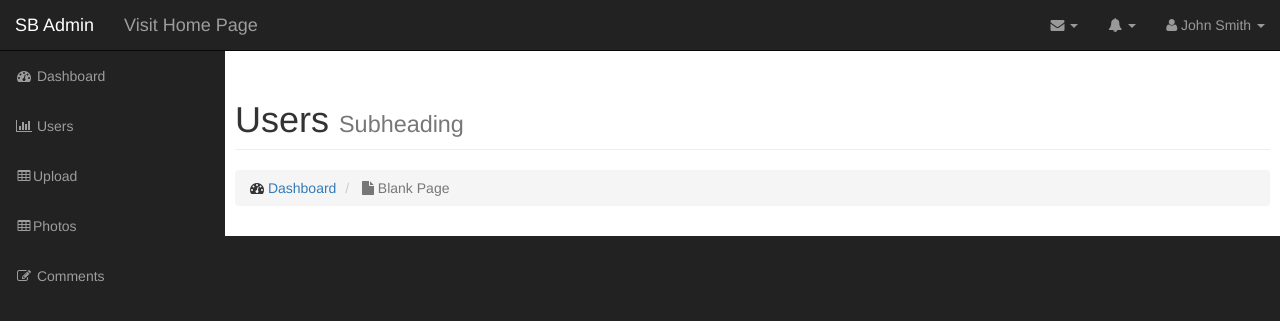
After one commit to chokrihamza/photo_galary-project-with-php-oop, a PHP site: page /admin/users.php in a window 1280 px wide. The commit adds this page. Shown: the top 321 px of the page. Run offline with PHP 8.4, Linux system fonts and the light colour scheme; grey boxes labelled with a size stand in for pictures from a placeholder-image service; some libraries are stand-ins or nearby versions.

Commit message:
adding links to navigation

```diff
--- a/admin/includes/side_nav.php
+++ b/admin/includes/side_nav.php
@@ -1,40 +1,19 @@
 <div class="collapse navbar-collapse navbar-ex1-collapse">
   <ul class="nav navbar-nav side-nav">
     <li>
-      <a href="index.html"><i class="fa fa-fw fa-dashboard"></i> Dashboard</a>
+      <a href="index.php"><i class="fa fa-fw fa-dashboard"></i> Dashboard</a>
     </li>
     <li>
-      <a href="charts.html"><i class="fa fa-fw fa-bar-chart-o"></i> Charts</a>
+      <a href="users.php"><i class="fa fa-fw fa-bar-chart-o"></i> Users</a>
     </li>
     <li>
-      <a href="tables.html"><i class="fa fa-fw fa-table"></i> Tables</a>
+      <a href="upload.php"><i class="fa fa-fw fa-table"></i>Upload</a>
     </li>
     <li>
-      <a href="forms.html"><i class="fa fa-fw fa-edit"></i> Forms</a>
+      <a href="photos.php"><i class="fa fa-fw fa-table"></i>Photos</a>
     </li>
     <li>
-      <a href="bootstrap-elements.html"><i class="fa fa-fw fa-desktop"></i> Bootstrap Elements</a>
-    </li>
-    <li>
-      <a href="bootstrap-grid.html"><i class="fa fa-fw fa-wrench"></i> Bootstrap Grid</a>
-    </li>
-    <li>
-      <a href="javascript:;" data-toggle="collapse" data-target="#demo"><i class="fa fa-fw fa-arrows-v"></i> Dropdown
-        <i class="fa fa-fw fa-caret-down"></i></a>
-      <ul id="demo" class="collapse">
-        <li>
-          <a href="#">Dropdown Item</a>
-        </li>
-        <li>
-          <a href="#">Dropdown Item</a>
-        </li>
-      </ul>
-    </li>
-    <li class="active">
-      <a href="blank-page.html"><i class="fa fa-fw fa-file"></i> Blank Page</a>
-    </li>
-    <li>
-      <a href="index-rtl.html"><i class="fa fa-fw fa-dashboard"></i> RTL Dashboard</a>
+      <a href="comments.php"><i class="fa fa-fw fa-edit"></i> Comments</a>
     </li>
   </ul>
 </div>
--- a/admin/includes/top_nav.php
+++ b/admin/includes/top_nav.php
@@ -1,3 +1,14 @@
+<div class="navbar-header">
+  <button type="button" class="navbar-toggle" data-toggle="collapse" data-target=".navbar-ex1-collapse">
+    <span class="sr-only">Toggle navigation</span>
+    <span class="icon-bar"></span>
+    <span class="icon-bar"></span>
+    <span class="icon-bar"></span>
+  </button>
+  <a class="navbar-brand" href="../index.php">Visit Home Page</a>
+</div>
+<!-- Top Menu Items -->
+
 <ul class="nav navbar-right top-nav">
   <li class="dropdown">
     <a href="#" class="dropdown-toggle" data-toggle="dropdown"><i class="fa fa-envelope"></i> <b class="caret"></b></a>
--- /dev/null
+++ b/admin/users.php
@@ -0,0 +1,51 @@
+<?php include("includes/header.php"); ?>
+
+<!-- Navigation -->
+<nav class="navbar navbar-inverse navbar-fixed-top" role="navigation">
+  <!-- Brand and toggle get grouped for better mobile display -->
+  <div class="navbar-header">
+    <button type="button" class="navbar-toggle" data-toggle="collapse" data-target=".navbar-ex1-collapse">
+      <span class="sr-only">Toggle navigation</span>
+      <span class="icon-bar"></span>
+      <span class="icon-bar"></span>
+      <span class="icon-bar"></span>
+    </button>
+    <a class="navbar-brand" href="index.html">SB Admin</a>
+  </div>
+  <!-- Top Menu Items -->
+
+  <?php include("includes/top_nav.php"); ?>
+
+
+  <!-- Sidebar Menu Items - These collapse to the responsive navigation menu on small screens -->
+  <?php include("includes/side_nav.php");    ?>
+  <!-- /.navbar-collapse -->
+</nav>
+
+<div id="page-wrapper">
+  <!-- Page Heading -->
+  <div class="row">
+    <div class="col-lg-12">
+      <h1 class="page-header">
+        Users
+        <small>Subheading</small>
+      </h1>
+      <ol class="breadcrumb">
+        <li>
+          <i class="fa fa-dashboard"></i> <a href="index.html">Dashboard</a>
+        </li>
+        <li class="active">
+          <i class="fa fa-file"></i> Blank Page
+        </li>
+      </ol>
+    </div>
+  </div>
+  <!-- /.row -->
+
+</div>
+
+
+</div>
+<!-- /#page-wrapper -->
+
+<?php include("includes/footer.php"); ?>
```
Also changed, not shown: admin/comments.php (added, +51 -0 lines), admin/includes/admin_content.php (added, +23 -0 lines), admin/index.php (+4 -40 lines), admin/photos.php (added, +51 -0 lines), admin/upload.php (added, +51 -0 lines).
